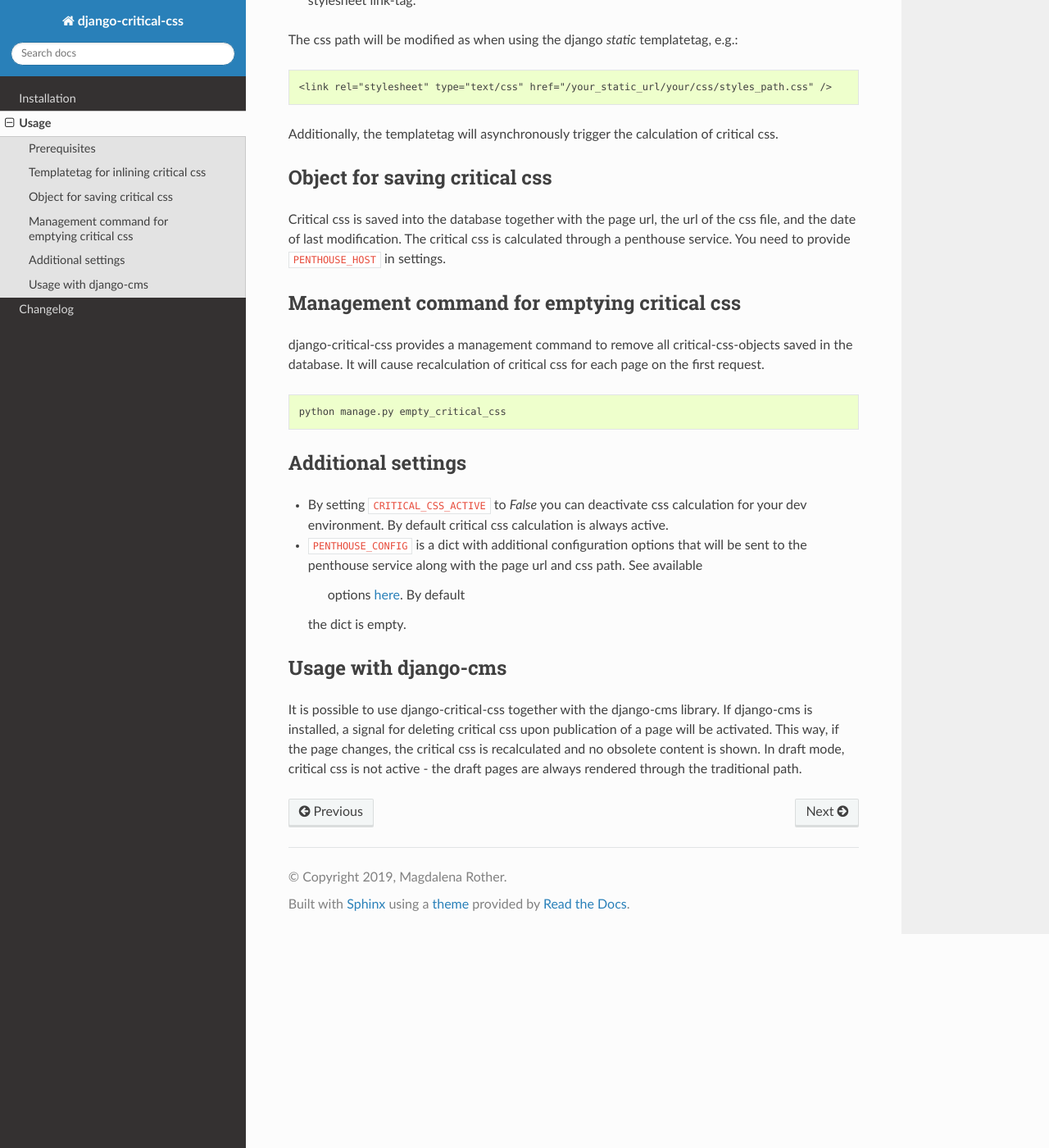
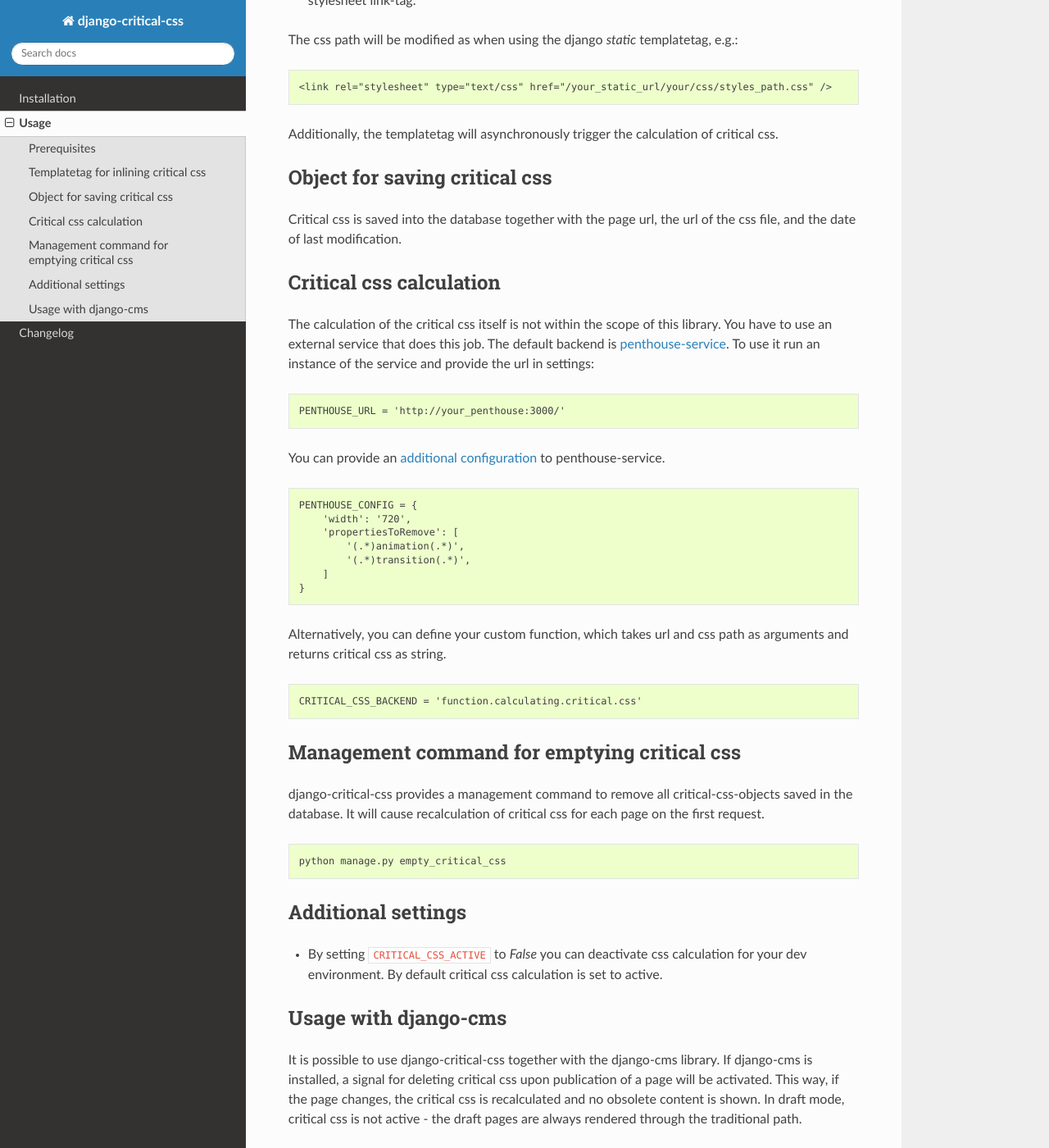
Before and after one commit to lenarother/django-critical-css, a Sphinx documentation site: the page built from docs/usage.rst, in a window 1280 px wide and 1400 px high, scrolled down 631 px. Shown: the whole window at 82% size. Built offline with Sphinx 7.4.7 and the Read the Docs theme 2.0.0, drawn with Linux system fonts in a browser that asks for light colours; pages that are not in the unit, such as notebooks, are missing from menus; some of the changed text lies outside the part shown.

Commit message:
Update documentation

```diff
--- a/docs/usage.rst
+++ b/docs/usage.rst
@@ -6,7 +6,8 @@ Prerequisites
 
 To perform its function, django-critical-css requires:
 
-* `penthouse <https://www.npmjs.com/package/penthouse/>`_ service available.
+* service for critical css calculation available
+  (e.g. `penthouse-service <https://github.com/moccu/penthouse-service>`_).
 * redis worker available.
 
 
@@ -37,8 +38,40 @@ Object for saving critical css
 ------------------------------
 
 Critical css is saved into the database together with the page url, the url of the css file,
-and the date of last modification. The critical css is calculated through
-a penthouse service. You need to provide ``PENTHOUSE_HOST`` in settings.
+and the date of last modification.
+
+
+Critical css calculation
+------------------------
+
+The calculation of the critical css itself is not within the scope of this library.
+You have to use an external service that does this job.
+The default backend is `penthouse-service <https://github.com/moccu/penthouse-service>`_.
+To use it run an instance of the service and provide the url in settings:
+
+.. code-block:: text
+
+    PENTHOUSE_URL = 'http://your_penthouse:3000/'
+
+You can provide an `additional configuration <https://github.com/moccu/penthouse-service#options>`_
+to penthouse-service.
+
+.. code-block:: text
+
+  PENTHOUSE_CONFIG = {
+      'width': '720',
+      'propertiesToRemove': [
+          '(.*)animation(.*)',
+          '(.*)transition(.*)',
+      ]
+  }
+
+Alternatively, you can define your custom function,
+which takes url and css path as arguments and returns critical css as string.
+
+.. code-block:: text
+
+    CRITICAL_CSS_BACKEND = 'function.calculating.critical.css'
 
 
 Management command for emptying critical css
@@ -57,11 +90,7 @@ Additional settings
 -------------------
 
 * By setting ``CRITICAL_CSS_ACTIVE`` to `False` you can deactivate css calculation
-  for your dev environment. By default critical css calculation is always active.
-* ``PENTHOUSE_CONFIG`` is a dict with additional configuration options that will
-  be sent to the penthouse service along with the page url and css path. See available
- 	options `here <https://github.com/moccu/penthouse-service#options>`_. By default
-  the dict is empty.
+  for your dev environment. By default critical css calculation is set to active.
 
 
 Usage with django-cms
```
Also changed, not shown: docs/installation.rst (+13 -4 lines).
